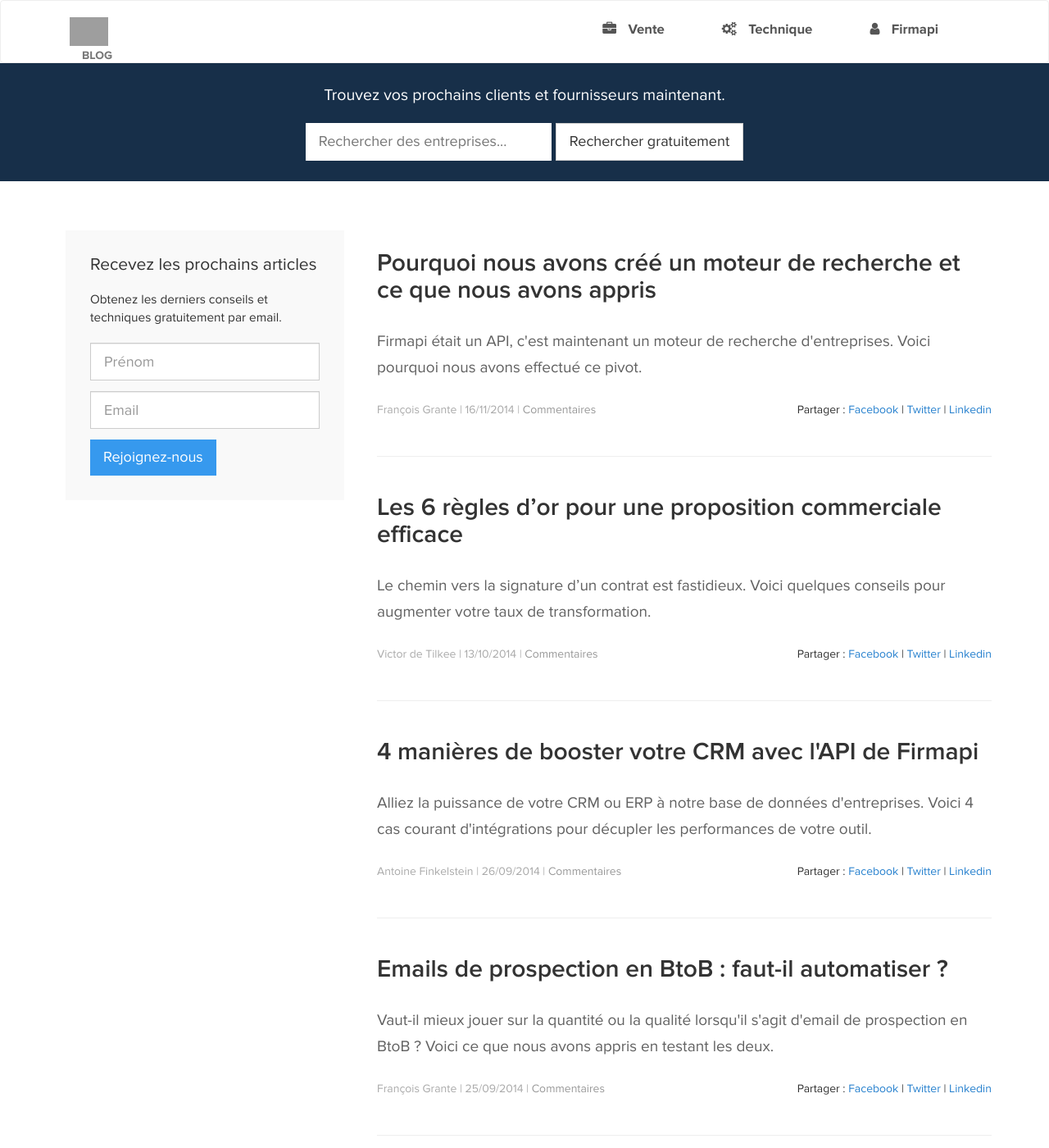
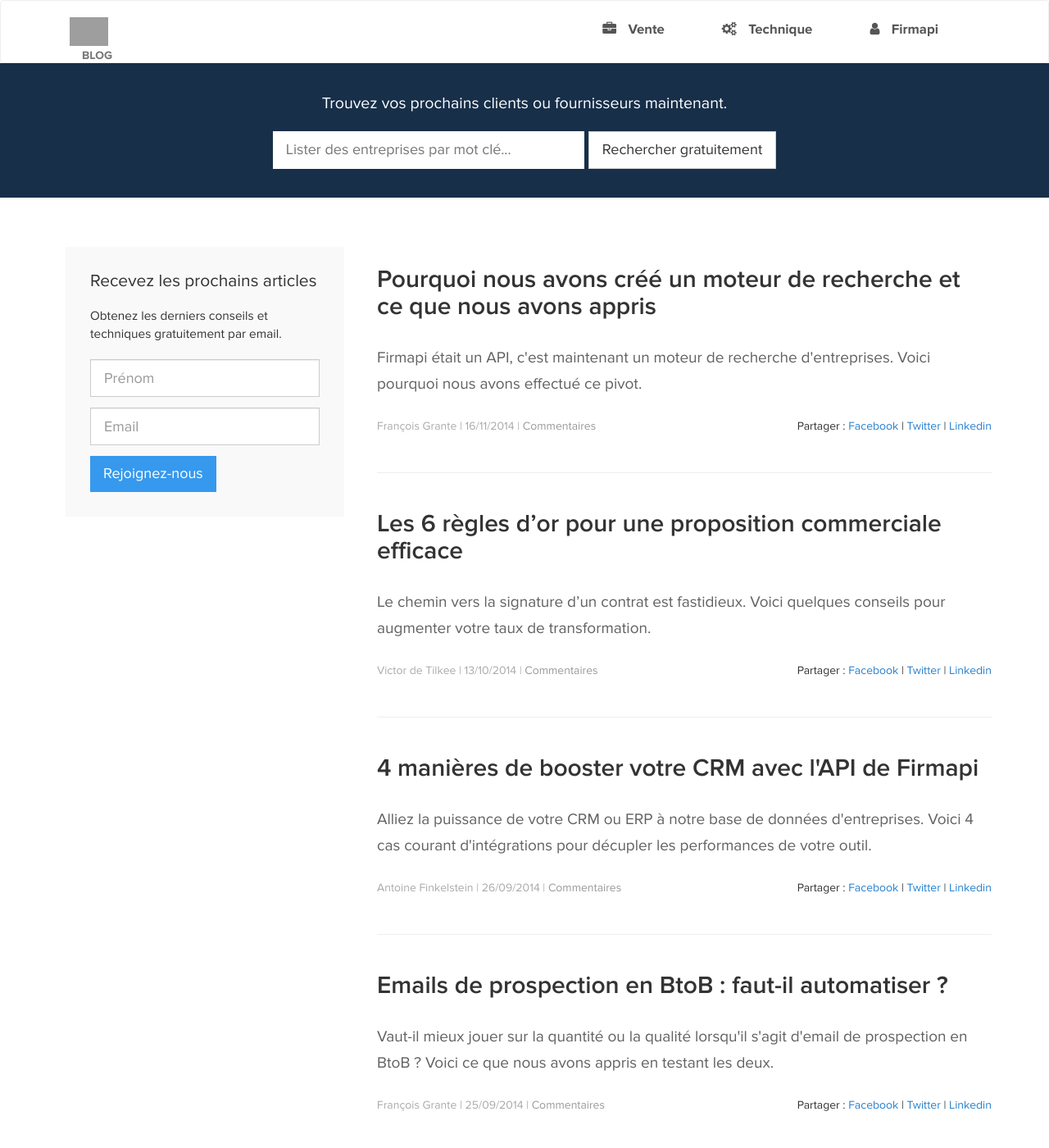
Before and after one commit to firmapi/blog, a Jekyll site: the page built from index.html, in a window 1280 px wide and 1400 px high. Shown: the whole window at 82% size. Built offline with Jekyll 4.4.1, drawn with Linux system fonts in a browser that asks for light colours; nearby versions of some CDN libraries; a script that is not in the unit is left out; comment, search, counter and statistics services are not loaded; grey boxes are pictures that could not be loaded.

Commit message:
Correction CTA

```diff
--- a/_includes/cta_header.html
+++ b/_includes/cta_header.html
@@ -1,8 +1,8 @@
 <div class="cta-header hidden-xs">
-  <p>Trouvez vos prochains clients et fournisseurs maintenant.</p>
+  <p>Trouvez vos prochains clients ou fournisseurs maintenant.</p>
   <form method="get" action="https://firmapi.com/search" class="form-inline">
     <div class="form-group">
-      <input type="text" class="input-lg" name="q" placeholder="Rechercher des entreprises..." autocomplete="off" />
+      <input type="text" class="input-lg" name="q" placeholder="Lister des entreprises par mot clé..." autocomplete="off" />
     </div>
     <div class="form-group">
       <input type="submit" class="btn-lg btn btn-default" value="Rechercher gratuitement" />
--- a/css/main.scss
+++ b/css/main.scss
@@ -213,14 +213,14 @@ CTA HEADER
 .cta-header {
   text-align: center;
   font-size: 1.4em;
-  padding: 25px 0;
+  padding: 35px 0;
   background-color: #172F49;
   color: #fff;
 
   input[name="q"] {
     color: #333;
     border: #777;
-    width: 300px;
+    width: 380px;
   }
 
   p {
```
